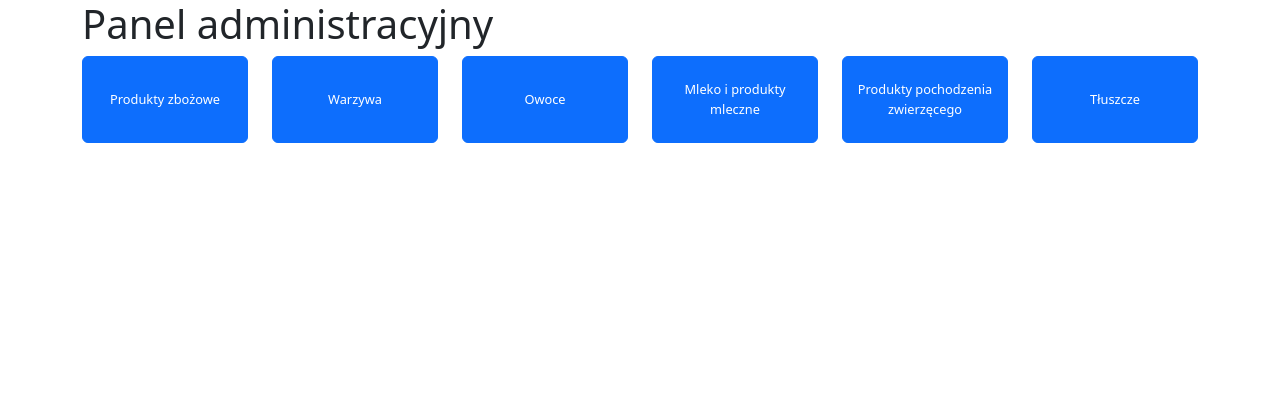
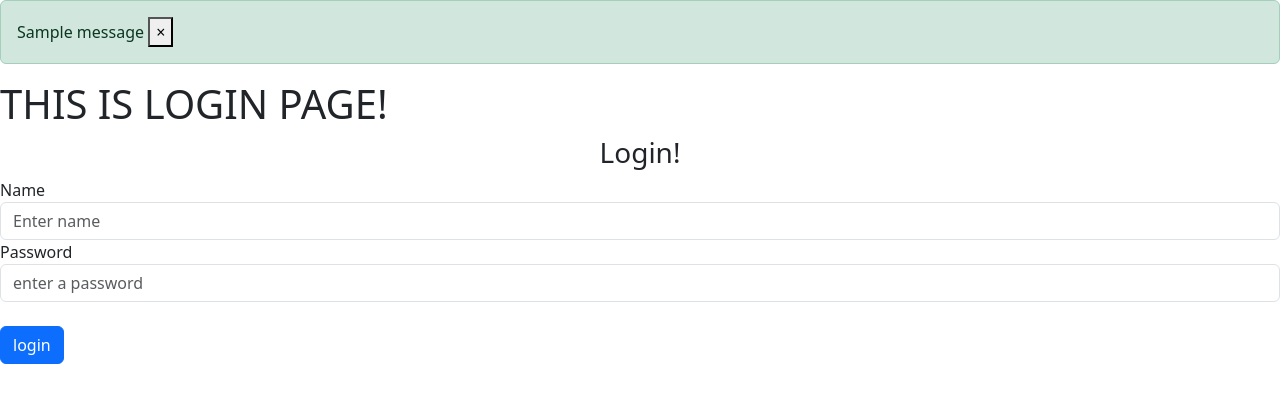
Before and after one commit to Tielik/KuchniaSnafa, a Flask app: page /admin in a window 1280 px wide. Shown: the top 403 px of the page. Run offline with Flask 3, Linux system fonts and the light colour scheme; tables that the repository leaves empty hold one stand-in row (values such as "Sample post"); one stand-in notice (Sample message) is shown.

Commit message:
added login to Admin

```diff
--- a/pythonProject/website/Templates/admin.html
+++ b/pythonProject/website/Templates/admin.html
@@ -1,16 +1,7 @@
-<!DOCTYPE html>
-<html lang="en">
-
-<head>
-    <meta charset="UTF-8">
-    <meta name="viewport" content="width=device-width, initial-scale=1.0">
-    <title>Document</title>
-    <link href="https://cdn.jsdelivr.net/npm/bootstrap@5.3.3/dist/css/bootstrap.min.css" rel="stylesheet"
-          integrity="sha384-QWTKZyjpPEjISv5WaRU9OFeRpok6YctnYmDr5pNlyT2bRjXh0JMhjY6hW+ALEwIH" crossorigin="anonymous">
-    <link type="text/css" rel="stylesheet" href="/static/css/styles.css">
-</head>
-
+{% extends "base.html" %}
+{% block title %}Kuchnia Snafa Admin Panel{% endblock %}
 <body>
+{% block content %}
     <div class="container">
         <h1>Panel administracyjny</h1>
         <div class="row">
@@ -48,8 +39,8 @@
         <p class="przepisySnafa"></p>
     </div>
 
-<script src="https://cdn.jsdelivr.net/npm/bootstrap@5.3.3/dist/js/bootstrap.bundle.min.js" integrity="sha384-YvpcrYf0tY3lHB60NNkmXc5s9fDVZLESaAA55NDzOxhy9GkcIdslK1eN7N6jIeHz" crossorigin="anonymous"></script>
-    <script src="admscript.js"></script>
+{% endblock %}
+ <script src="admscript.js"></script>
 </body>
 
 </html>
--- a/pythonProject/website/Templates/base.html
+++ b/pythonProject/website/Templates/base.html
@@ -9,6 +9,28 @@
     <link type="text/css" rel="stylesheet" href="/static/css/styles.css">
 </head>
 <body>
+{% with messages = get_flashed_messages(with_categories=true) %}
+{% if messages %}
+{% for category, message in messages %}
+{% if category == 'error' %}
+<div class="alert alert-danger alert-dismissible fade show" role="alert">
+  {{ message }}
+  <button type="button" class="close" data-dismiss="alert" aria-label="Close">
+    <span aria-hidden="true">&times;</span>
+  </button>
+</div>
+{% endif %}
+{% if  category == 'success' %}
+<div class="alert alert-success alert-dismissible fade show" role="alert">
+  {{ message }}
+  <button type="button" class="close" data-dismiss="alert" aria-label="Close">
+    <span aria-hidden="true">&times;</span>
+  </button>
+</div>
+{% endif %}
+{% endfor %}
+{% endif %}
+{% endwith %}
 {% block content %}
 
 {% endblock %}
--- /dev/null
+++ b/pythonProject/website/Templates/login.html
@@ -0,0 +1,20 @@
+{% extends "base.html" %}
+
+{% block title %}Kuchnia Snafa logowanie{% endblock %}
+{% block content %}
+<h1>THIS IS LOGIN PAGE!</h1>
+<form method="POST">
+    <h3 align="center">Login!</h3>
+    <div class="form-group">
+        <label for="Admin">Name</label>
+        <input type="text" class="form-control" id="Admin"
+               name="Admin" placeholder="Enter name"/>
+        <label for="password">Password</label>
+        <input type="text" class="form-control" id="password"
+               name="password" placeholder="enter a password"/>
+        <br>
+        <button type="submit" class="btn btn-primary">login</button>
+    </div>
+</form>
+
+{% endblock %}
--- a/pythonProject/website/__init__.py
+++ b/pythonProject/website/__init__.py
@@ -15,7 +15,7 @@ def create_app():
 
     app.register_blueprint(views, url_prefix='/')
 
-#    from .models import Skladniki, Przepisy
+#    from .models import Admin Skladniki, Przepisy
 
     with app.app_context():
         db.create_all()
--- a/pythonProject/website/views.py
+++ b/pythonProject/website/views.py
@@ -1,12 +1,11 @@
 from flask import Blueprint, render_template, request, flash, json, jsonify
-# from flask_login import login_required, logout_user, current_user
-#
-# from . import db
-# from .models import Note
+from flask_login import login_required, logout_user, current_user
+from werkzeug.security import check_password_hash, generate_password_hash
 
+from . import db
+from .models import Admin  #Skladniki Przepisy
 
 views = Blueprint('views', __name__)
-
 
 @views.route('/', methods=['POST', 'GET'])
 def index():
@@ -14,10 +13,28 @@ def index():
         f = request.form
         for key in f:
             for value in f.getlist(key):
-                print(key,":", value)
-        return render_template('index.html', form = f)
+                print(key, ":", value)
+        return render_template('index.html', form=f)
     return render_template('index.html')
+#PASY Admin h:1234
 
-@views.route('/admin')
+@views.route('/admin', methods=['POST', 'GET'])
 def admin():
-    return render_template('admin.html')
+    if request.method == 'POST':
+        name = request.form.get('Admin')
+        password = request.form.get('password')
+        print(db.session.query(db.exists().where(Admin.name == name)).scalar())
+        if db.session.query(db.exists().where(Admin.name == name)).scalar():
+            user = Admin.query.filter_by(name=name).first()
+            if check_password_hash(user.password, password):
+                flash('Logged in successfully!', category='success')
+                return render_template('admin.html')
+            else:
+                flash('Incorrect password, try again.', category='error')
+                return render_template('Login.html')
+        else:
+            flash('Name does not exist.', category='error')
+            return render_template('Login.html')
+
+    else:
+        return render_template('Login.html')
```
Also changed, not shown: pythonProject/website/Templates/index.html (+1 -9 lines), pythonProject/website/models.py (+13 -4 lines), pythonProject/instance/database.db.
